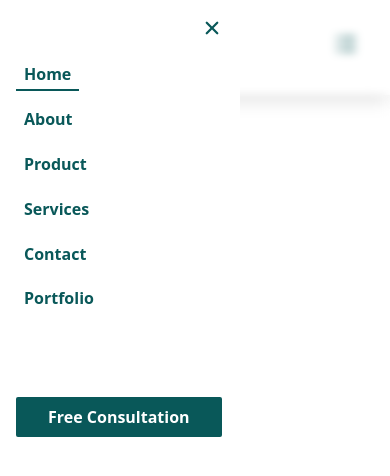
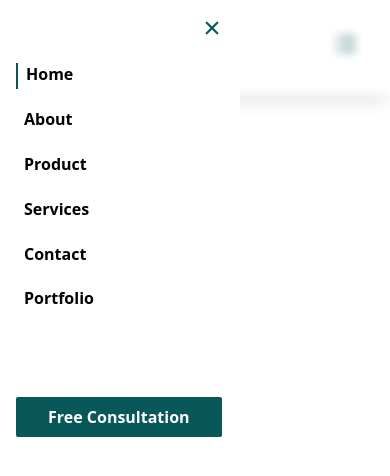
Before and after one commit to ahsanTonmoy/creatiqueCode, a Next.js app: page / in a window 390 px wide. Both pictures are taken after a click on the element 346 px from the left and 47 px from the top of the page. Shown: the top 476 px of the page. Built offline with nearby package versions, Linux system fonts and the light colour scheme.

Commit message:
active menu

```diff
--- a/src/components/uiComponent/header/Header.jsx
+++ b/src/components/uiComponent/header/Header.jsx
@@ -36,7 +36,7 @@ const Header = () => {
                                         <IoClose />
                                     </div>
                                     <div className="grid gap-20 my-4">
-                                        <Menu style={'grid gap-2'} />
+                                        <Menu style={'grid gap-2 text-black'} />
 
                                         <FillBtn radius={' rounded-sm'} btnTitle={'free consultation'} />
                                     </div>
--- a/src/components/uiComponent/menuUI/Menu.jsx
+++ b/src/components/uiComponent/menuUI/Menu.jsx
@@ -11,7 +11,7 @@ const Menu = ({style}) => {
             <ul className={`${style}`}>
                 {
                     menuItems.map(menu =>
-                        <li className='menuItem relative capitalize font-semibold' tabIndex={0} role="button" key={menu}><Link className={`${pathName === menu.path ? ' border-b-2 pb-1 px-2 border-[#095859] hover:text-[#095859] transition-all duration-100': 'px-2 hover:text-[#095859]'}`} href={menu.path}>{menu.route}</Link>
+                        <li className='menuItem relative capitalize font-semibold' tabIndex={0} role="button" key={menu}><Link className={`${pathName === menu.path ? ' border-l-2 lg:border-l-0 lg:border-b-2 pb-1 px-2 border-[#095859] hover:text-[#095859] transition-all duration-100': 'px-2 lg:hover:text-[#095859]'}`} href={menu.path}>{menu.route}</Link>
                         </li>
                     )
                 }
```
